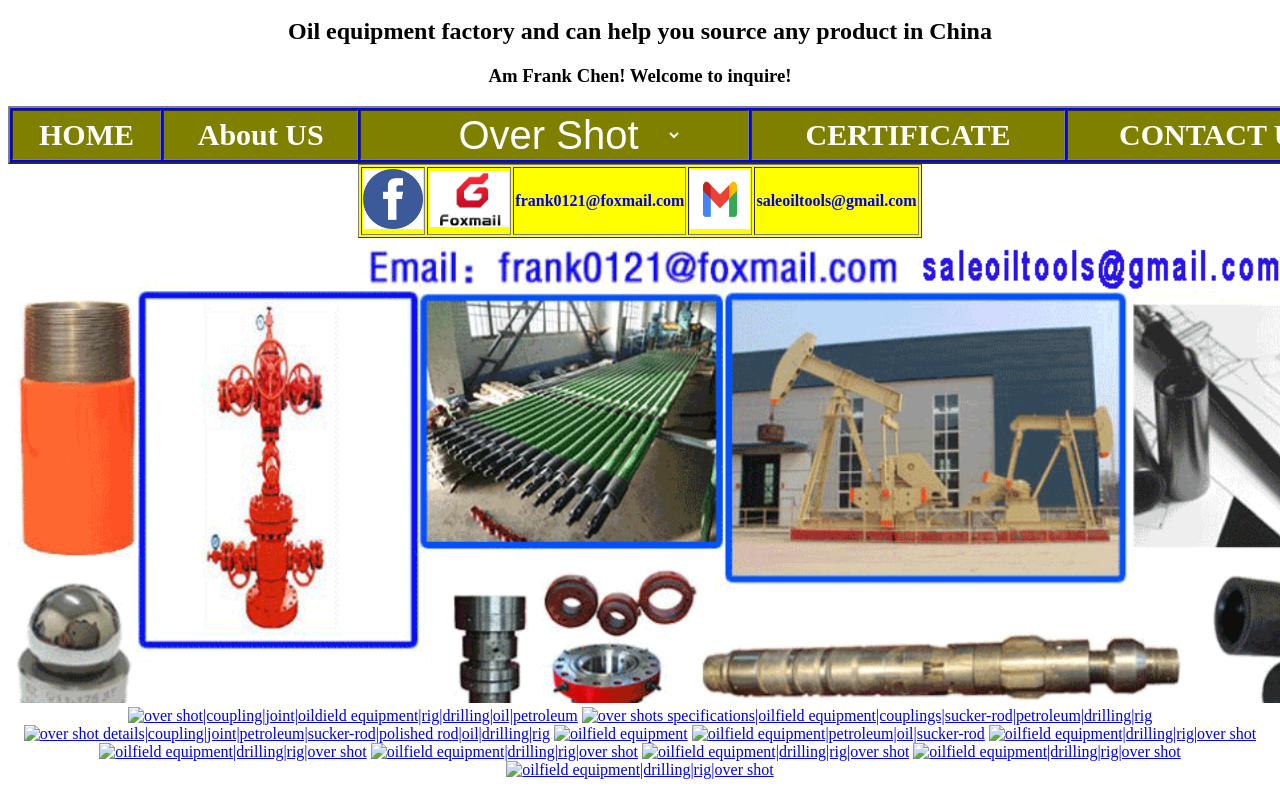
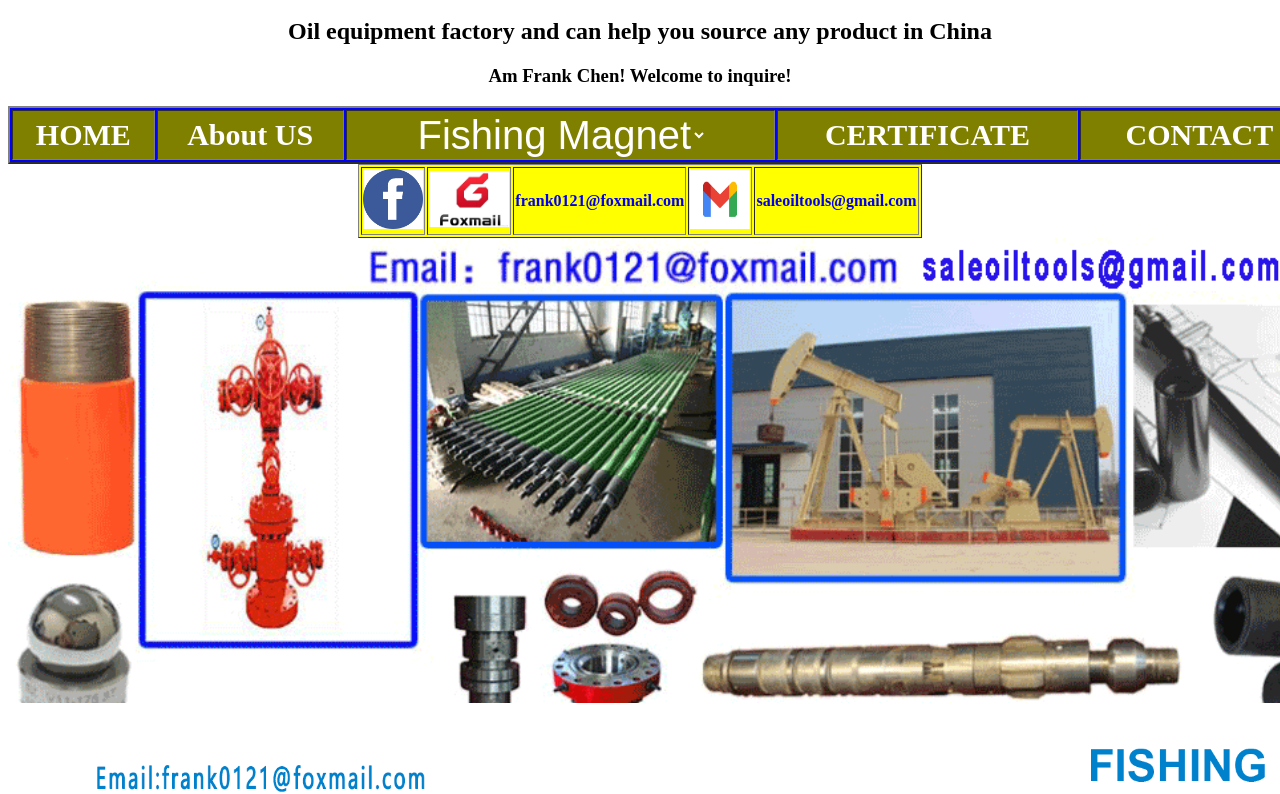
Before and after one commit to oilfieldtools/oilfieldfishingmagnet, a plain HTML site: page index.html in a window 1280 px wide. Shown: the part 371-1165 px from the top of the page. Drawn offline with Linux system fonts and the light colour scheme.

Commit message:
Update index.html

```diff
--- a/index.html
+++ b/index.html
@@ -22,9 +22,9 @@
         <!--以下是产品菜单-->
         <th><select name="pageselect" onchange="self.location.href=options[selectedIndex].value"
                     style='font-size:40px;text-align:center;background:olive;color:white;border:none'>
-              <option value='https://oilfieldtools.github.io/overshot'>Over Shot</option>
+              <option value='https://oilfieldtools.github.io/oilfieldfishingmagnet'>Fishing Magnet</option>
               <option value='https://oilfieldtools.github.io/drillpipe'>Drill Pipe</option>
-              <option value='https://oilfieldtools.github.io/spear'>Spear</option>
+              <option value='https://oilfieldtools.github.io/junkmill'>Junk Mill</option>
               <option value='https://oilfieldtools.github.io/cuttingtools'>Cutting Tools</option>
               <option value ='https://oilfieldtools.github.io/fishingtools'>Fishing Tools</option>
           </select></th>
@@ -50,27 +50,25 @@
    <div align="center">
       <a href="https://oilfieldtools.github.io/torquering"><img src="./banner.png" width="1860" height="465"
          alt="over shot|coupling|joint|oildield equipment|rig|drilling|oil|petroleum"></a><!--横幅-->
-      <a href="https://oilfieldtools.github.io/torquering"><img src="./os1.png" width="1500" height="2083"
+      <a href="https://oilfieldtools.github.io/torquering"><img src="./fm1.png" width="1500" height="2000"
          alt="over shot|coupling|joint|oildield equipment|rig|drilling|oil|petroleum"></a><!--os1-->
-      <a href=https://oilfieldtools.github.io/cableprotector/><img src="./os2.png" width="1500" height="2083"
+      <a href=https://oilfieldtools.github.io/cableprotector/><img src="./fm2.png" width="1500" height="2027"
          alt="over shots specifications|oilfield equipment|couplings|sucker-rod|petroleum|drilling|rig"></a> <!--os2-->
-      <a href=https://oilfieldtools.github.io/cableprotector/><img src="./os3.png" width="1500" height="2027"
+      <a href=https://oilfieldtools.github.io/cableprotector/><img src="./fm3.png" width="1500" height="2083"
          alt="over shot details|coupling|joint|petroleum|sucker-rod|polished rod|oil|drilling|rig "></a>
-      <a href=https://oilfieldtools.github.io/cableprotector/><img src="./os4.png" width="1500" height="2083"
+      <a href=https://oilfieldtools.github.io/cableprotector/><img src="./fm4.png" width="1500" height="938"
          alt="oilfield equipment"></a>
-      <a href=https://oilfieldtools.github.io/cableprotector/><img src="./os5.png" width="1500" height="2027"
+      <a href=https://oilfieldtools.github.io/cableprotector/><img src="./fm5.png" width="1500" height="843"
          alt="oilfield equipment|petroleum|oil|sucker-rod"></a>
-      <a href=https://oilfieldtools.github.io/cableprotector/><img src="./os6.png" width="1500" height="2027"
+      <a href=https://oilfieldtools.github.io/cableprotector/><img src="./fm6.png" width="1500" height="1128"
          alt="oilfield equipment|drilling|rig|over shot"></a>
-         <a href=https://oilfieldtools.github.io/cableprotector/><img src="./os7.png" width="1500" height="777"
+         <a href=https://oilfieldtools.github.io/cableprotector/><img src="./fm7.png" width="1500" height="843"
          alt="oilfield equipment|drilling|rig|over shot"></a>
-          <a href=https://oilfieldtools.github.io/cableprotector/><img src="./os8.png" width="1500" height="1271"
+          <a href=https://oilfieldtools.github.io/cableprotector/><img src="./fm8.png" width="1500" height="938"
          alt="oilfield equipment|drilling|rig|over shot"></a>
-          <a href=https://oilfieldtools.github.io/cableprotector/><img src="./os9.png" width="1500" height="1111"
+          <a href=https://oilfieldtools.github.io/cableprotector/><img src="./fm9.png" width="1500" height="1128"
          alt="oilfield equipment|drilling|rig|over shot"></a>
-          <a href=https://oilfieldtools.github.io/cableprotector/><img src="./os10.png" width="1500" height="1398"
-         alt="oilfield equipment|drilling|rig|over shot"></a>
-          <a href=https://oilfieldtools.github.io/cableprotector/><img src="./os11.png" width="1500" height="1807"
+          <a href=https://oilfieldtools.github.io/cableprotector/><img src="./fm10.png" width="1500" height="1071"
          alt="oilfield equipment|drilling|rig|over shot"></a>
    </div>
       <!--以上是正文-->
```
